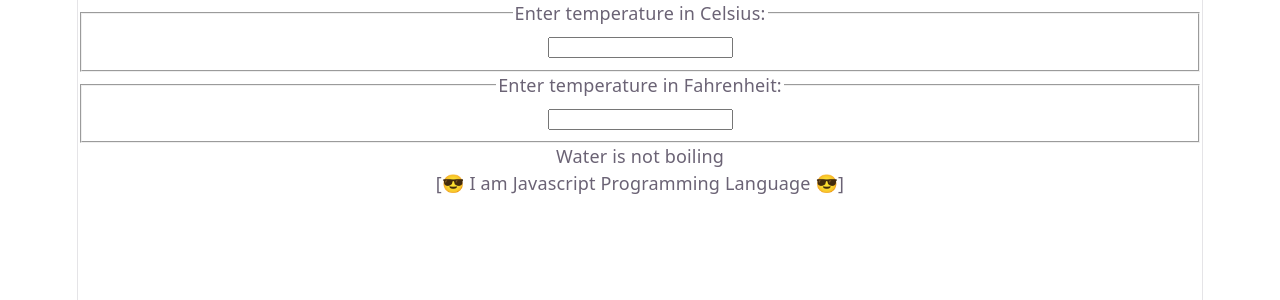
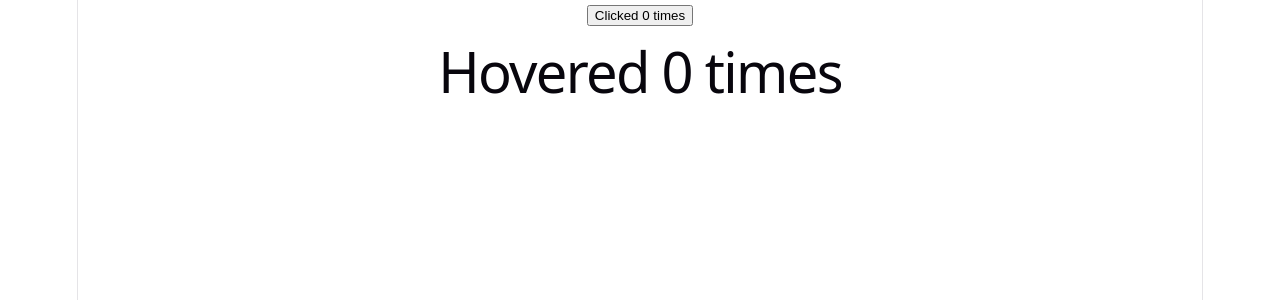
Before and after one commit to iamrokon/react, a React (Vite) app: page / in a window 1280 px wide. Shown: the top 300 px of the page. Built offline with nearby package versions, Linux system fonts and the light colour scheme.

Commit message:
HOC done

```diff
--- a/src/App.tsx
+++ b/src/App.tsx
@@ -14,6 +14,8 @@
 import Text from './components/Text'
 import Emoji from './components/Emoji'
 import Bracket from './components/Bracket'
+import ClickCounter from './components/ClickCounter'
+import HoverCounter from './components/HoverCounter'
 
 function App() {
   const [count, setCount] = useState(0)
@@ -29,9 +31,9 @@
       {/* <ClockClass locale='bn-BD'/> */}
       {/* <ClockList locale='bn-BD' quantities={quantities}/> */}
       {/* <Form /> */}
-      <Calculator />
+      {/* <Calculator /> */}
       {/* <Text /> */}
-      <Emoji>
+      {/* <Emoji>
         {({ addEmoji }) => (
           <Bracket>
             {({ addBracket }) => (
@@ -39,7 +41,10 @@
             )}
           </Bracket>
         )}
-      </Emoji>
+      </Emoji> */}
+
+      <ClickCounter />
+      <HoverCounter />
     </>
   )
 }
--- /dev/null
+++ b/src/components/ClickCounter.jsx
@@ -0,0 +1,30 @@
+// import React from "react";
+import withCounter from "./HOC/withCounter";
+
+// export default class ClickCounter extends React.Component {
+//     state = {
+//         count: 0
+//     };
+//     incrementCount = () => {
+//         this.setState((prevState) => ({
+//             count: prevState.count + 1
+//         }))
+//     }
+//     render() {
+//         const { count } = this.state;
+//         return (
+//             <div>
+//                 <button type="button" onClick={this.incrementCount}>Clicked {count} times</button>
+//             </div>
+//         )
+//     }
+// }
+const ClickCounter = (props) => {
+    const {count, incrementCount} = props;
+    return (
+        <div>
+            <button type="button" onClick={incrementCount}>Clicked {count} times</button>
+        </div>
+    )
+}
+export default withCounter(ClickCounter);
--- /dev/null
+++ b/src/components/HOC/withCounter.jsx
@@ -0,0 +1,22 @@
+import React from "react";
+
+const withCounter = (OriginalComponent) => {
+    class NewComponent extends React.Component {
+        state = {
+            count: 0
+        }
+        incrementCount = () => {
+            this.setState((prevState) => ({
+                count: prevState.count + 1
+            }))
+        }
+        render() {
+            const {count} = this.state;
+            return (
+                <OriginalComponent count={count} incrementCount={this.incrementCount} />
+            )
+        }
+    }
+    return NewComponent;
+}
+export default withCounter;
--- /dev/null
+++ b/src/components/HoverCounter.jsx
@@ -0,0 +1,32 @@
+// import React from "react";
+
+import withCounter from "./HOC/withCounter";
+
+// export default class HoverCounter extends React.Component {
+//     state = {
+//         count: 0
+//     };
+//     incrementCount = () => {
+//         this.setState((prevState) => ({
+//             count: prevState.count + 1
+//         }))
+//     }
+//     render() {
+//         const { count } = this.state;
+//         return (
+//             <div>
+//                 <button type="button" onMouseDown={this.incrementCount}>Hovered {count} times</button>
+//             </div>
+//         )
+//     }
+// }
+const HoverCounter = (props) => {
+    const { count, incrementCount } = props;
+
+    return (
+        <div>
+            <h1 onMouseOver={incrementCount}>Hovered {count} times</h1>
+        </div>
+    )
+}
+export default withCounter(HoverCounter);
```
